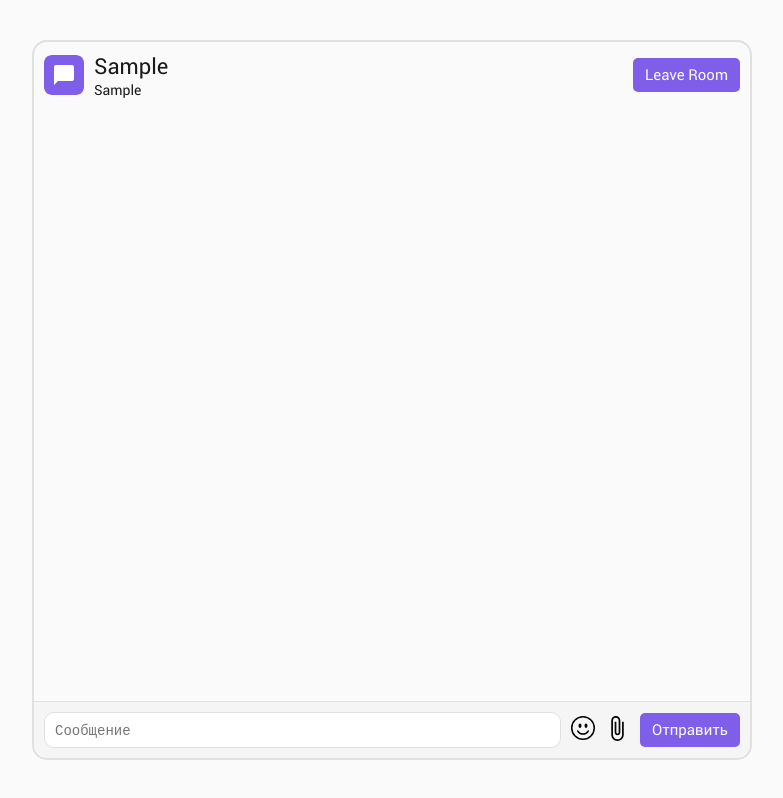
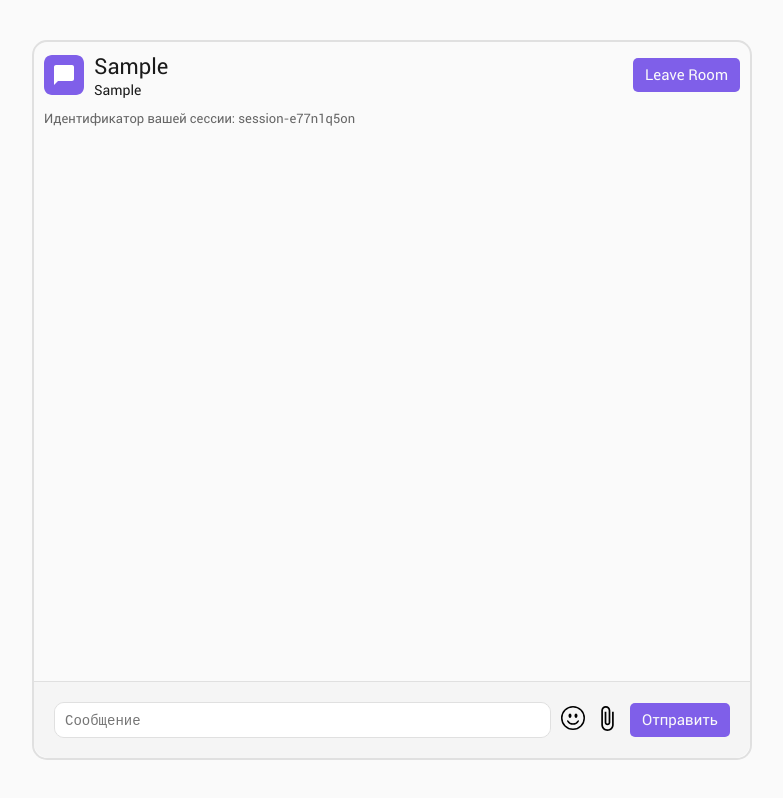
Before and after one commit to kuryuo/local-chat, a React (Vite) app: page / in a window 1280 px wide. Both pictures are taken after typing "Sample", "Sample" into the empty fields and a click on the button "Войти в чат". Shown: the whole page, without its empty margins (248-1031 px from the left). Built offline with nearby package versions, Linux system fonts and the light colour scheme.

Commit message:
feat: add session ID

```diff
--- a/src/App.tsx
+++ b/src/App.tsx
@@ -1,9 +1,10 @@
-import {BrowserRouter as Router, Route, Routes} from "react-router-dom";
+import { BrowserRouter as Router, Route, Routes } from "react-router-dom";
 import Login from "./pages/Login/Login";
 import ChatRoom from "./pages/ChatRoom/ChatRoom";
-import {ROUTES} from "./constans/const";
+import { ROUTES } from "./constans/const";
 
 function App() {
+
     return (
         <Router>
             <Routes>
--- a/src/components/UserInput/UserInput.module.css
+++ b/src/components/UserInput/UserInput.module.css
@@ -1,7 +1,7 @@
 .userInput {
   display: flex;
   align-items: center;
-  padding: 10px;
+  padding: 20px;
   border-radius: 0 0 15px 15px ;
   background-color: var(--input-bg);
   border-top: 1px solid var(--border-color);
@@ -22,19 +22,16 @@
 
 .quotedMessageContainer {
   position: relative;
-  background-color: #f1f1f1;
-  padding: 5px;
-  margin-bottom: 10px;
+  margin: 5px;
   border-radius: 5px;
 }
 
 .cancelQuoteButton {
   position: absolute;
-  top: 5px;
-  right: 5px;
+  top: 3px;
+  right: 3px;
   background: none;
-  border: 1px solid var(--secondary-text);
-  border-radius: 3px;
+  border: none;
   cursor: pointer;
 }
 
--- /dev/null
+++ b/src/hooks/useSessionId.ts
@@ -0,0 +1,26 @@
+import { useState, useEffect } from 'react';
+
+const generateSessionId = () => {
+    return `session-${Math.random().toString(36).substr(2, 9)}`;
+};
+
+const useSessionId = () => {
+    const [sessionId, setSessionId] = useState<string | null>(null);
+
+    useEffect(() => {
+        let id = sessionStorage.getItem('sessionId');
+
+        if (!id) {
+            id = generateSessionId();
+            sessionStorage.setItem('sessionId', id);
+        }
+
+        localStorage.setItem('sessionId', id);
+
+        setSessionId(id);
+    }, []);
+
+    return sessionId;
+};
+
+export default useSessionId;
--- a/src/index.css
+++ b/src/index.css
@@ -47,7 +47,7 @@ h1 {
 p {
   color: var(--secondary-text);
   font-family: Roboto, sans-serif;
-  font-size: 15px;
+  font-size: 13px;
   font-weight: 400;
   line-height: 22.5px;
 }
--- a/src/pages/ChatRoom/ChatRoom.module.css
+++ b/src/pages/ChatRoom/ChatRoom.module.css
@@ -50,6 +50,10 @@ body {
     background-color: var(--grey);
 }
 
+.sessionId{
+    margin: 0 10px;
+}
+
 .userInputContainer {
     position: sticky;
     bottom: 0;
--- a/src/pages/ChatRoom/ChatRoom.tsx
+++ b/src/pages/ChatRoom/ChatRoom.tsx
@@ -5,6 +5,7 @@ import UserInput from '../../components/UserInput/UserInput';
 import { useLocalStorage } from '../../hooks/useLocalStorage';
 import { useMessageSending } from '../../hooks/useMessageSending';
 import { ROUTES, STORAGE_KEYS } from '../../constans/const.ts';
+import useSessionId from '../../hooks/useSessionId';
 import styles from './ChatRoom.module.css';
 
 const ChatRoom: React.FC = () => {
@@ -14,6 +15,9 @@ const ChatRoom: React.FC = () => {
     const { messages, handleSendMessage, quotedMessage, handleQuoteMessage } = useMessageSending(chatname);
 
     const messagesEndRef = useRef<HTMLDivElement | null>(null);
+
+    // Получаем уникальный идентификатор сессии
+    const sessionId = useSessionId();
 
     useEffect(() => {
         if (messagesEndRef.current) {
@@ -34,6 +38,10 @@ const ChatRoom: React.FC = () => {
     return (
         <div className={styles.chatRoom}>
             <RoomHeader chatname={chatname} onLeaveRoom={handleLeaveRoom} />
+
+            <div className={styles.sessionId}>
+                <p>Идентификатор вашей сессии: {sessionId}</p>
+            </div>
 
             <div className={styles.messages}>
                 {messages.map((msg, index) => (
```
Lines whose indentation alone changed are shown as unchanged.
